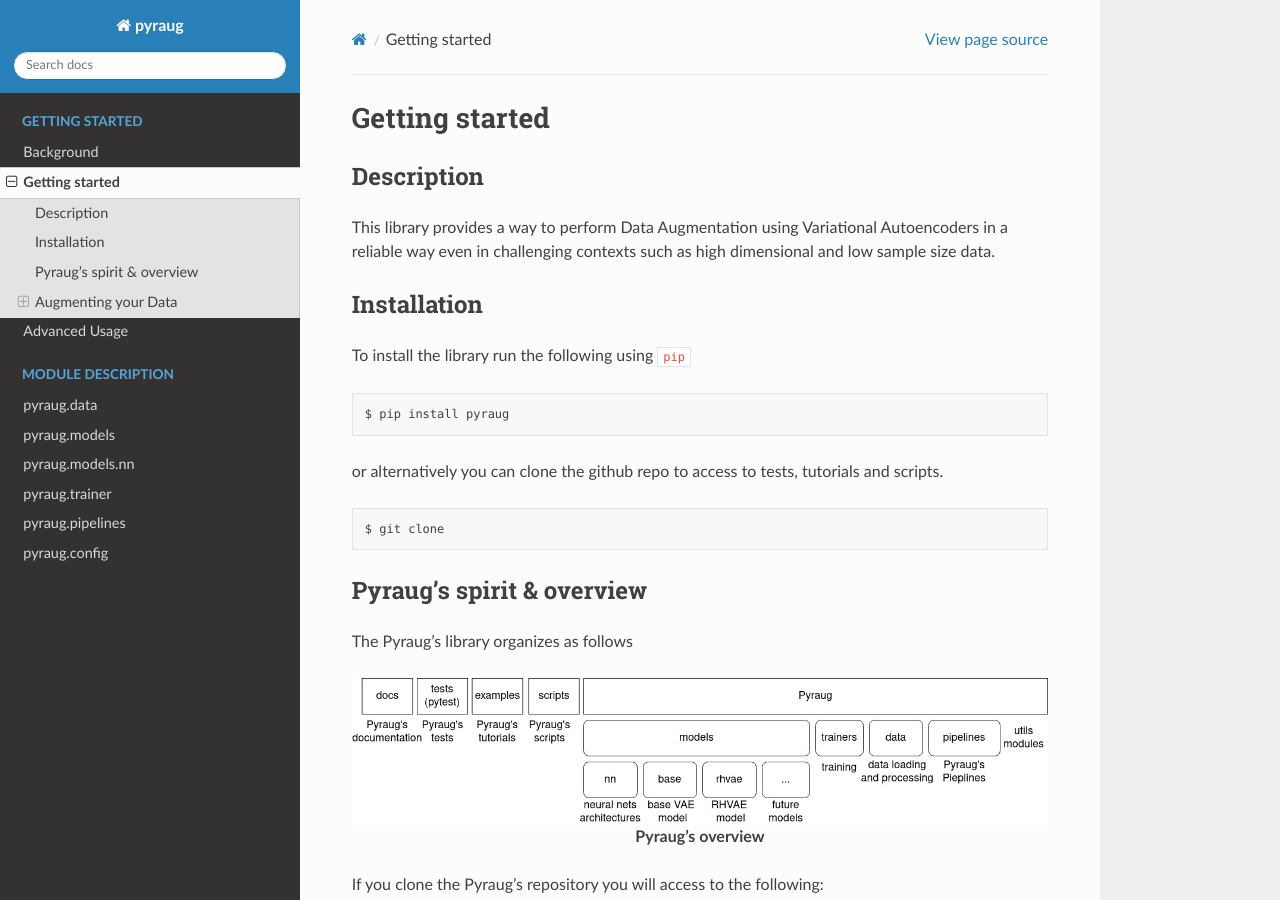
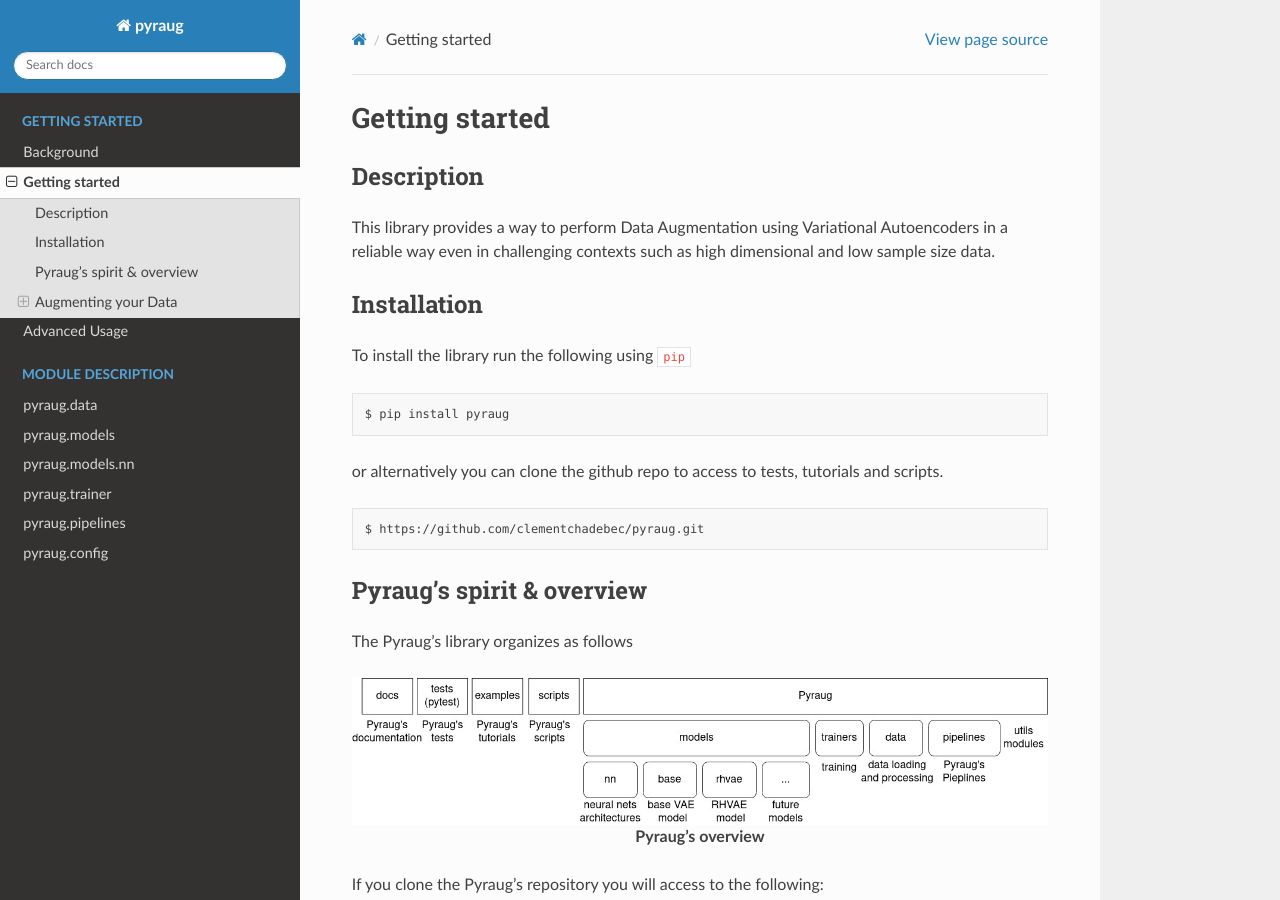
Before and after one commit to clementchadebec/pyraug, a Sphinx documentation site: the page built from docs/source/getting_started.rst, in a window 1280 px wide and 900 px high. Built offline with Sphinx 7.4.7 and the Read the Docs theme 2.0.0, drawn with Linux system fonts in a browser that asks for light colours.

Commit message:
update doc

```diff
--- a/docs/source/getting_started.rst
+++ b/docs/source/getting_started.rst
@@ -25,7 +25,7 @@
 
 .. code-block:: bash
 
-    $ git clone
+    $ https://github.com/clementchadebec/pyraug.git
 
 
 ************************************************
```
Also changed, not shown: README.md (line endings or trailing spaces).
